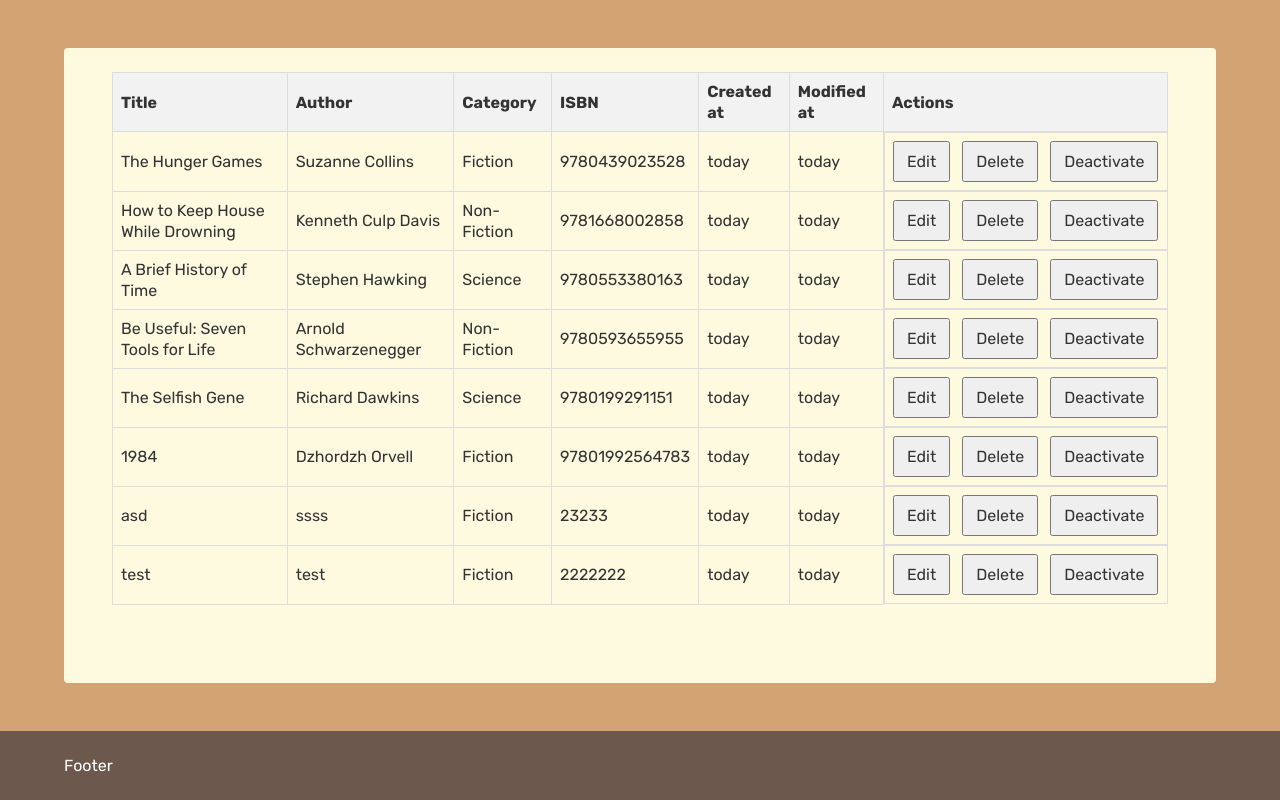
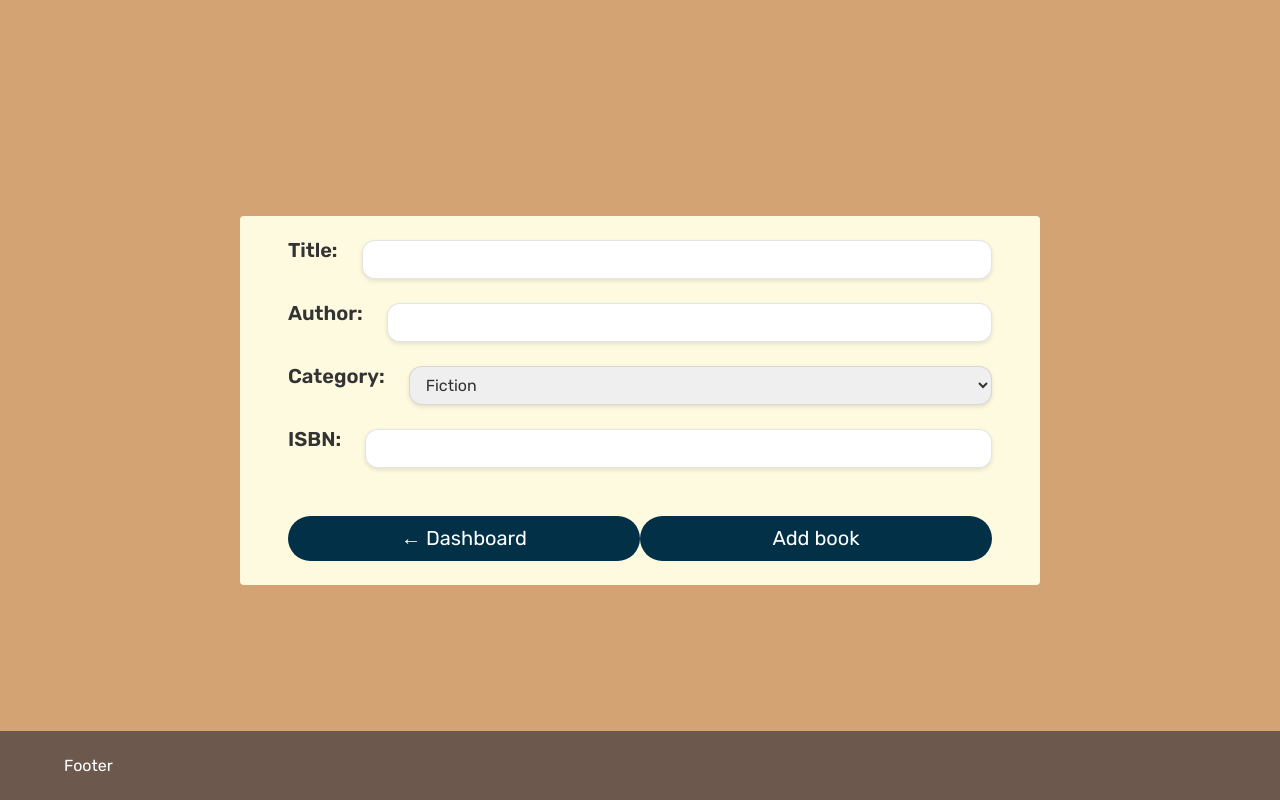
Before and after one commit to ivantelizhenko/Luna__test--ivantelizhenko, a React (Vite) app: page / in a window 1280 px wide. Built offline with nearby package versions, Linux system fonts and the light colour scheme; data requests are answered from the project's data file.

Commit message:
add createAt

```diff
--- a/data/db.json
+++ b/data/db.json
@@ -5,56 +5,56 @@
       "id": "0.9094487153242294 ",
       "author": "Suzanne Collins",
       "category": "Fiction",
-      "isbn": "9780439023528"
+      "isbn": 9780439023528,
+      "createdAt": "9 February 2025, 5:10pm"
     },
     {
       "title": "How to Keep House While Drowning",
       "id": "0.03166648222405832 ",
       "author": "Kenneth Culp Davis",
       "category": "Non-Fiction",
-      "isbn": "9781668002858"
+      "isbn": 9781668002858,
+      "createdAt": "8 March 2025, 5:10pm"
     },
     {
       "title": "A Brief History of Time",
       "id": "0.7915088334716723",
       "author": "Stephen Hawking",
       "category": "Science",
-      "isbn": "9780553380163"
+      "isbn": 9780553380163,
+      "createdAt": "10 March 2025, 5:10pm"
     },
     {
       "title": "Be Useful: Seven Tools for Life",
       "id": "0.4662420525459894",
       "author": "Arnold Schwarzenegger",
       "category": "Non-Fiction",
-      "isbn": "9780593655955"
+      "isbn": 9780593655955,
+      "createdAt": "10 March 2025, 5:10pm"
     },
     {
       "title": "The Selfish Gene",
       "id": "0.3325417005857263",
       "author": "Richard Dawkins",
       "category": "Science",
-      "isbn": 9780199291151
+      "isbn": 9780199291151,
+      "createdAt": "9 March 2019, 5:10pm"
     },
     {
       "title": "1984",
       "id": "0.5551426774956252",
       "author": "Dzhordzh Orvell",
       "category": "Fiction",
-      "isbn": 97801992564783
+      "isbn": 97801992564783,
+      "createdAt": "8 May 2024, 5:10am"
     },
     {
-      "id": "0.7775642570466622",
-      "title": "asd",
-      "author": "ssss",
-      "category": "Fiction",
-      "isbn": 23233
-    },
-    {
-      "id": "0.16950163413915587",
+      "id": "0.025823217705060797",
       "title": "test",
       "author": "test",
-      "category": "Fiction",
-      "isbn": 2222222
+      "category": "Non-Fiction",
+      "isbn": 3333333,
+      "createdAt": "10 March 2025, 5:37pm"
     }
   ]
 }
--- a/package.json
+++ b/package.json
@@ -12,6 +12,7 @@
   },
   "dependencies": {
     "@ariakit/react": "^0.4.15",
+    "date-fns": "^4.1.0",
     "json-server": "^1.0.0-beta.3",
     "react": "^19.0.0",
     "react-dom": "^19.0.0",
--- a/src/components/BookForm/BookForm.tsx
+++ b/src/components/BookForm/BookForm.tsx
@@ -1,11 +1,12 @@
 import { ChangeEvent, FormEvent, useState } from 'react';
 import styled from 'styled-components';
+import toast from 'react-hot-toast';
+import { format } from 'date-fns';
 
 import InputField from './InputField';
 import SelectField from './SelectField';
 import { BookFormRow } from './BookFornRow';
 import Button from '../Button';
-import toast from 'react-hot-toast';
 import { useBooks } from '../../store/BookContext';
 
 const StyledBookForm = styled.form`
@@ -54,11 +55,14 @@
 
   function handleSubmit(e: FormEvent) {
     e.preventDefault();
-    addBook({
+    const time = format(new Date(), 'dd MMMM y, h:mmaaa');
+    const newBook = {
       ...formData,
       isbn: +formData.isbn,
+      createdAt: time,
       id: Math.random().toString(),
-    });
+    };
+    addBook(newBook);
 
     setFormData({
       title: '',
--- a/src/components/Main.tsx
+++ b/src/components/Main.tsx
@@ -13,8 +13,8 @@
   return (
     <BooksProvider>
       <StyledMain>
-        {/* <BookForm /> */}
-        <Dashboard />
+        <BookForm />
+        {/* <Dashboard /> */}
       </StyledMain>
     </BooksProvider>
   );
--- a/src/components/Table.tsx
+++ b/src/components/Table.tsx
@@ -56,8 +56,8 @@
               <td>{author}</td>
               <td>{category}</td>
               <td>{isbn}</td>
-              <td>today</td>
-              <td>today</td>
+              <td>{createdAt}</td>
+              <td>{modifiedAt || '-'}</td>
               <ActionContainer>
                 <TableButton>Edit</TableButton>
                 <TableButton>Delete</TableButton>
--- a/src/store/BookContextType.ts
+++ b/src/store/BookContextType.ts
@@ -4,6 +4,8 @@
   title: string;
   author: string;
   category: 'Fiction' | 'Non-Fiction' | 'Science';
+  createdAt: string;
+  modifiedAt?: string;
   isbn: number;
   id: string;
 }
```
Also changed, not shown: 1 other file (tests, documents, lock files or other folders).
